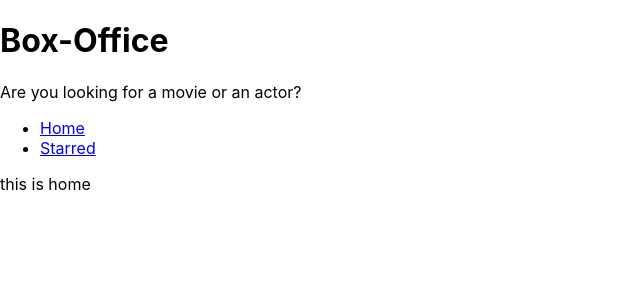
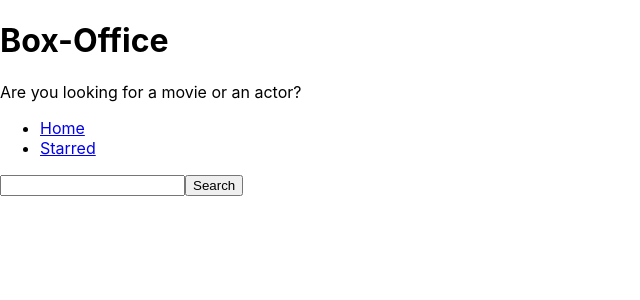
Before and after one commit to Tehreem-Arshad-maker/box-office, a React (Create React App) app: page / in a window 1280 px wide. Shown: the top 300 px of the page, without its empty margins (0-640 px from the left). Built offline with nearby package versions, Linux system fonts and the light colour scheme.

Commit message:
created input and fetch data from tvmaze api

```diff
--- a/src/pages/Home.js
+++ b/src/pages/Home.js
@@ -1,8 +1,42 @@
-import React from 'react';
+import React, { useState } from 'react';
 import { MainPageLayout } from '../components/MainPageLayout';
 
 export const Home = () => {
-  return <MainPageLayout>this is home</MainPageLayout>;
+  const [input, setInput] = useState('');
+  const onInputChange = ev => {
+    // ev object
+
+    setInput(ev.target.value);
+  };
+  const onSearch = () => {
+    // https://api.tvmaze.com/search/shows?q=men
+    fetch(`https://api.tvmaze.com/search/shows?q=${input}`)
+      .then(r => r.json())
+      .then(result => {
+        console.log(result);
+      });
+  };
+  const onKeyDown = ev => {
+    if (ev.keycode === 13) {
+      onSearch();
+    } // console.log(ev.keycode);
+  };
+
+  return (
+    <MainPageLayout>
+      <input
+        type="text"
+        onChange={onInputChange}
+        onKeyDown={onKeyDown}
+        value={input}
+      />
+      <button type="button" onClick={onSearch}>
+        {' '}
+        Search
+      </button>
+    </MainPageLayout>
+  );
   // whatever goes inside this tag will be a part of mainpagelayout
   // we have used children property in that
+  // value prop inside input element is to directly associate input state with the input element.
 };
```
